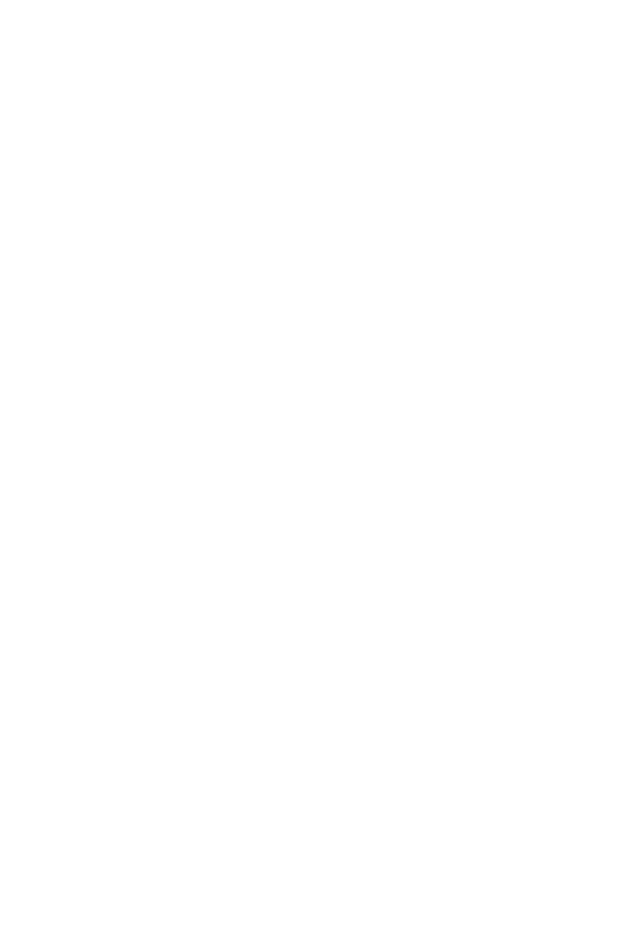
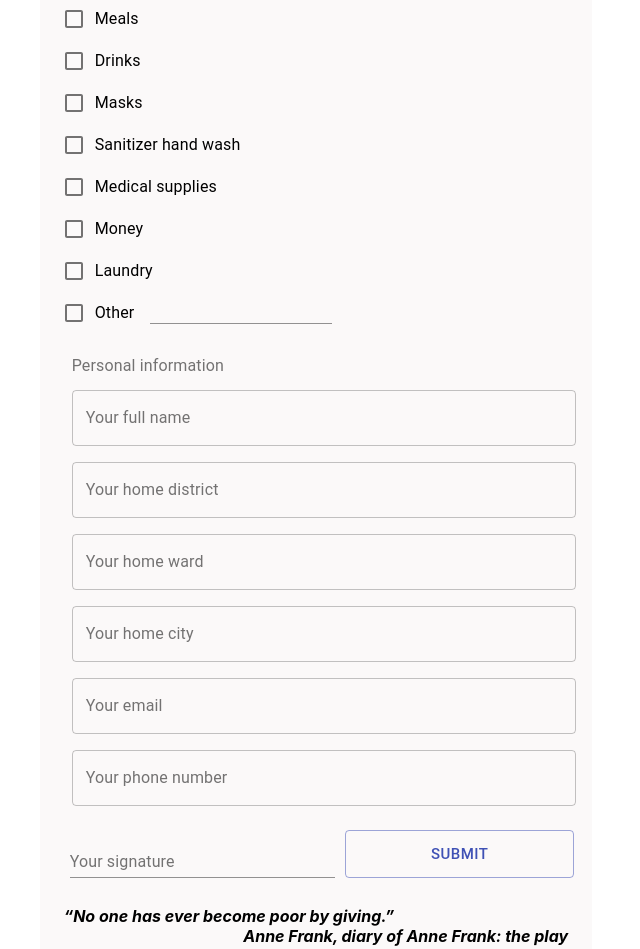
Before and after one commit to ltn18/DoctorAlly, a React (Create React App) app: page /volunteer/signup in a window 1280 px wide. Shown: the part 243-1192 px from the top of the page, without its empty margins (324-964 px from the left). Before the commit the page ends 800 px from the top, so only its background shows below. Built offline with nearby package versions, Linux system fonts and the light colour scheme.

Commit message:
add volunteer card

```diff
--- a/src/App.js
+++ b/src/App.js
@@ -7,6 +7,10 @@
 import {
   Volunteer, Request_help, Supply_stores, Covid19_data, How_it_works, About
 } from './components/content/index';
+import {
+  VolunteerSignUp
+} from './components/content/index';
+import HomePage from './components/homepage';
 
 const App = () => {
   return (
@@ -14,17 +18,20 @@
       <Header />
 
       <Switch>
-        <Route exact path="/" component={About}/>
-        <Route path="/about" component={About}/>
-        <Route path="/volunteer" component={Volunteer}/>
-        <Route path="/request_help" component={Request_help}/>
-        <Route path="/supply_stores" component={Supply_stores}/>
-        <Route path="/covid19_data" component={Covid19_data}/>
-        <Route path="/how_it_works" component={How_it_works}/>
+        <Route exact path="/" component={HomePage}/>
+        <Route exact path="/about" component={About}/>
 
-        <Route path="/contact_us" component={Contact_us}/>
-        <Route path="/privacy_policy" component={Privacy_policy}/>
-        <Route path="/terms_of_use" component={Terms_of_use}/>
+        <Route exact path="/volunteer" component={Volunteer}/>
+        <Route exact path="/volunteer/signup" component={VolunteerSignUp}/>
+
+        <Route exact path="/request_help" component={Request_help}/>
+        <Route exact path="/supply_stores" component={Supply_stores}/>
+        <Route exact path="/covid19_data" component={Covid19_data}/>
+        <Route exact path="/how_it_works" component={How_it_works}/>
+
+        <Route exact path="/contact_us" component={Contact_us}/>
+        <Route exact path="/privacy_policy" component={Privacy_policy}/>
+        <Route exact path="/terms_of_use" component={Terms_of_use}/>
 
       </Switch>
 
--- a/src/components/content/index.js
+++ b/src/components/content/index.js
@@ -1,4 +1,5 @@
-export {default as Volunteer} from './volunteer';
+export {default as Volunteer} from './volunteer/volunteer';
+export {default as VolunteerSignUp} from './volunteer/volunteerSignUp';
 export {default as Request_help} from './request_help';
 export {default as Supply_stores} from './supply_stores';
 export {default as Covid19_data} from './covid19_data';
--- a/src/components/content/volunteer.js
+++ /dev/null
@@ -1,11 +0,0 @@
-import React from 'react'
-
-const Volunteer = () => {
-  return (
-    <div>
-      Volunteer
-    </div>
-  )
-}
-
-export default Volunteer
--- /dev/null
+++ b/src/components/content/volunteer/volunteer.js
@@ -0,0 +1,18 @@
+import React from 'react';
+import { Button } from '@material-ui/core';
+import { useHistory } from 'react-router-dom';
+
+const Volunteer = () => {
+  const history = useHistory();
+  const moveToSignUp = () => {
+    history.push("/volunteer/signup");
+  }
+
+  return (
+    <div>
+      <Button onClick={ moveToSignUp }>Volunteer</Button>
+    </div>
+  )
+}
+
+export default Volunteer
--- /dev/null
+++ b/src/components/content/volunteer/volunteerSignUp.js
@@ -0,0 +1,127 @@
+import React from 'react';
+
+import { makeStyles } from '@material-ui/core/styles';
+import TextField from '@material-ui/core/TextField';
+import { Container, Button } from '@material-ui/core';
+import FormLabel from '@material-ui/core/FormLabel';
+import FormControl from '@material-ui/core/FormControl';
+import FormGroup from '@material-ui/core/FormGroup';
+import FormControlLabel from '@material-ui/core/FormControlLabel';
+import Checkbox from '@material-ui/core/Checkbox';
+
+const useStyles = makeStyles((theme) => ({
+  root: {
+    '& > *': {
+      margin: theme.spacing(1),
+      width: '50ch',
+    },
+    display: 'flex',
+    flexDirection: 'column',
+    alignItems: 'center',
+    backgroundColor: 'hsl(0,20%,98%)',
+    padding: '30px',
+    marginBottom: 20,
+  },
+  personalInfo: {
+    '& > *': {
+      margin: theme.spacing(1),
+      width: '50ch',
+    },
+  },
+  quote: {
+    display: 'flex',
+    flexDirection: 'column',
+    marginTop: 20,
+    fontStyle: 'italic'
+  },
+  footer: {
+    marginLeft: '20px',
+    display: 'flex',
+    flexDirection: 'row',
+    alignSelf: 'center',
+    '& > *': {
+      width: '30ch',
+    },
+  }
+}));
+
+const VolunteerSignUp = () => {
+  const classes = useStyles();
+  return (
+    <Container maxWidth="sm">
+      <form className={classes.root} noValidate autoComplete="off">
+        <div style={{ marginBottom: 20 }}>
+          <strong>VOLUNTEER CARD</strong>
+          <p style={{ fontStyle: 'italic' }}>We will contact you when there are requests near you.
+          Your personal information is safe with us!</p>
+        </div>
+        <FormControl className={classes.formControl}>
+          <FormLabel>What can you provide?</FormLabel>
+          <FormGroup>
+            <FormControlLabel
+              control={<Checkbox />}
+              label="Meals"
+            />
+            <FormControlLabel
+              control={<Checkbox />}
+              label="Drinks"
+            />
+            <FormControlLabel
+              control={<Checkbox />}
+              label="Masks"
+            />
+            <FormControlLabel
+              control={<Checkbox />}
+              label="Sanitizer hand wash"
+            />
+            <FormControlLabel
+              control={<Checkbox />}
+              label="Medical supplies"
+            />
+            <FormControlLabel
+              control={<Checkbox />}
+              label="Money"
+            />
+            <FormControlLabel
+              control={<Checkbox />}
+              label="Laundry"
+            />
+            <div>
+              <FormControlLabel
+                control={<Checkbox />}
+                label="Other "
+              />
+              <TextField multiline />
+            </div>
+          </FormGroup>
+        </FormControl>
+
+        <FormControl className={classes.personalInfo}>
+          <FormLabel>Personal information</FormLabel>
+          <TextField label="Your full name" variant="outlined" />
+          <TextField label="Your home district" variant="outlined" />
+          <TextField label="Your home ward" variant="outlined" />
+          <TextField label="Your home city" variant="outlined" />
+          <TextField label="Your email" variant="outlined" />
+          <TextField label="Your phone number" variant="outlined" />
+        </FormControl>
+
+        <FormControl className={classes.footer}>
+          <TextField label="Your signature" style={{marginRight: '10px'}}/>
+          <Button variant="outlined" color="primary" size="large">Submit</Button>
+        </FormControl>
+
+        <div className={classes.quote}>
+          <strong>
+            “No one has ever become poor by giving.”
+          </strong>
+          <strong style={{ alignSelf: 'flex-end' }}>
+            Anne Frank, diary of Anne Frank: the play
+          </strong>
+        </div>
+      </form>
+    </Container>
+  )
+}
+
+export default VolunteerSignUp;
--- /dev/null
+++ b/src/components/homepage.js
@@ -0,0 +1,14 @@
+import React from 'react';
+import { About, Volunteer, Request_help } from './content/index';
+
+const HomePage = () => {
+  return (
+    <div>
+      <About />
+      <Volunteer />
+      <Request_help />
+    </div>
+  )
+}
+
+export default HomePage
--- a/src/components/layout/header/header.js
+++ b/src/components/layout/header/header.js
@@ -32,7 +32,7 @@
   return (
     <div className={classes.root}>
       <Button
-        onClick={() => { handleRouteSwitch("about") }}
+        onClick={() => { handleRouteSwitch("") }}
         className={classes.avatar}
         style={{ backgroundColor: 'white' }}
       >
```
